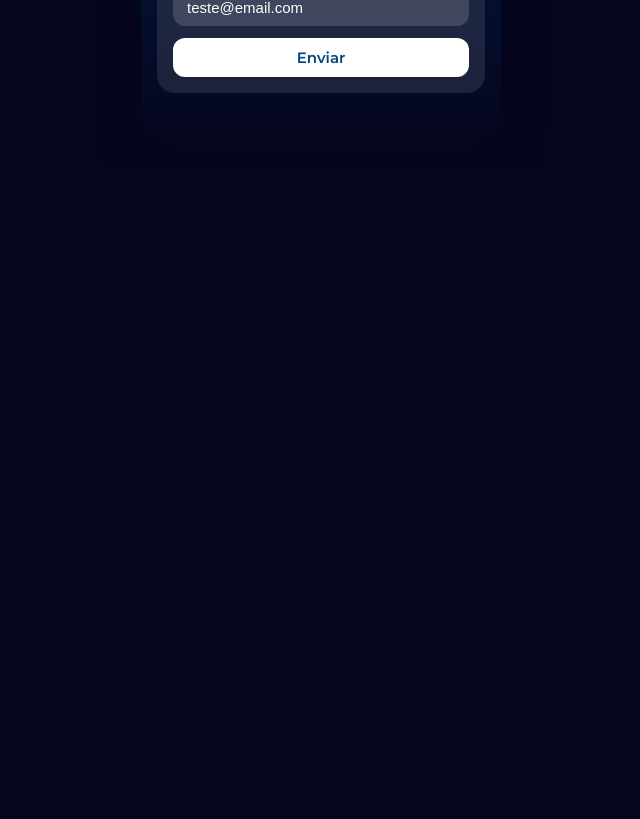
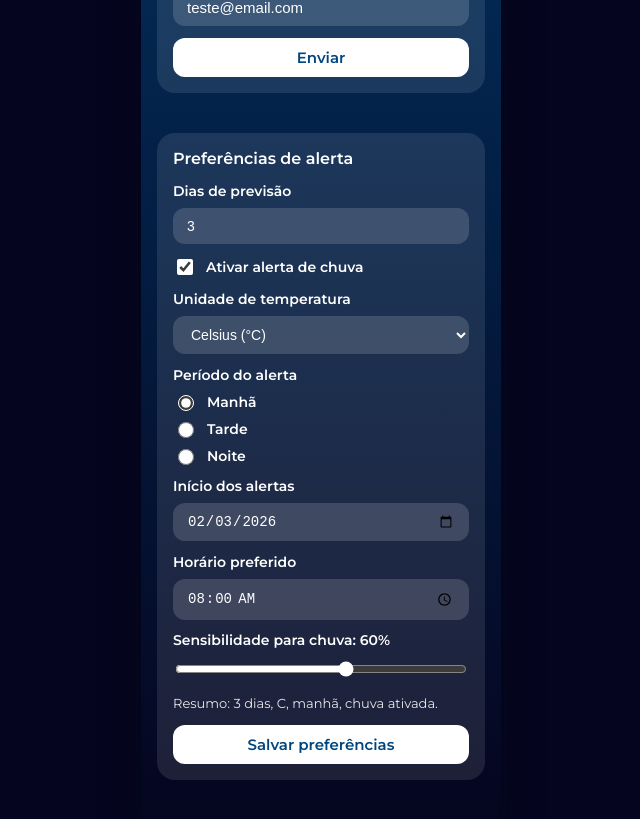
Before and after one commit to brennoluan/climapp-angular, an Angular app: page /details/curitiba in a window 1280 px wide. Shown: the part 753-1572 px from the top of the page, without its empty margins (319-959 px from the left). Before the commit the page ends 918 px from the top, so only its background shows below. Built offline with nearby package versions, Linux system fonts and the light colour scheme.

Commit message:
diferentes tipos

```diff
--- a/src/app/pages/details/details.component.css
+++ b/src/app/pages/details/details.component.css
@@ -229,6 +229,108 @@
   animation-delay: 320ms;
 }
 
+.details-content > *:nth-child(5) {
+  animation-delay: 420ms;
+}
+
+.preferences-area {
+  width: 100%;
+  display: flex;
+  flex-direction: column;
+  gap: 14px;
+  color: #ffffff;
+  background: rgba(255, 255, 255, 0.1);
+  border-radius: 18px;
+  padding: 16px;
+}
+
+.preferences-title {
+  margin: 0;
+  font-size: 16px;
+  font-weight: 600;
+}
+
+.preferences-grid {
+  display: flex;
+  flex-direction: column;
+  gap: 12px;
+}
+
+.preference-field {
+  display: flex;
+  flex-direction: column;
+  gap: 8px;
+  font-size: 14px;
+}
+
+.preference-field label,
+.field-title {
+  font-weight: 600;
+}
+
+.preference-field input:not([type="checkbox"]):not([type="radio"]),
+.preference-field select {
+  background: rgba(255, 255, 255, 0.15);
+  border: none;
+  border-radius: 12px;
+  padding: 10px 14px;
+  color: #ffffff;
+  font-size: 14px;
+  outline: none;
+}
+
+.preference-field input::placeholder {
+  color: #ffffff;
+  opacity: 0.85;
+}
+
+.preference-field input:not([type="checkbox"]):not([type="radio"]):focus-visible,
+.preference-field select:focus-visible {
+  outline: 2px solid #ffffff;
+  outline-offset: 2px;
+}
+
+.option-row {
+  display: flex;
+  align-items: center;
+  gap: 10px;
+  font-weight: 500;
+}
+
+.option-row input {
+  width: 16px;
+  height: 16px;
+  accent-color: #ffffff;
+}
+
+.preference-field input[type="range"] {
+  padding: 6px 0;
+  height: 6px;
+  accent-color: #ffffff;
+}
+
+.preferences-summary {
+  margin: 0;
+  font-size: 13px;
+  opacity: 0.9;
+}
+
+.preferences-button {
+  border: none;
+  border-radius: 12px;
+  padding: 10px 14px;
+  background: #ffffff;
+  color: #00457d;
+  font-size: 15px;
+  font-weight: 600;
+  cursor: pointer;
+}
+
+.preferences-button:focus-visible {
+  outline: 2px solid #ffffff;
+  outline-offset: 3px;
+}
+
 .newsletter-area {
   width: 100%;
   display: flex;
--- a/src/app/pages/details/details.component.html
+++ b/src/app/pages/details/details.component.html
@@ -66,6 +66,75 @@
           Enviar
         </button>
       </form>
+
+      <form class="preferences-area" (ngSubmit)="savePreferences()">
+        <h2 class="preferences-title">Preferências de alerta</h2>
+        <div class="preferences-grid">
+          <div class="preference-field">
+            <label for="pref-days">Dias de previsão</label>
+            <input id="pref-days" name="forecastDays" type="number" min="1" max="7" [(ngModel)]="forecastDays" />
+          </div>
+
+          <div class="preference-field">
+            <label class="option-row" for="pref-rain">
+              <input id="pref-rain" name="rainAlerts" type="checkbox" [(ngModel)]="rainAlerts" />
+              Ativar alerta de chuva
+            </label>
+          </div>
+
+          <div class="preference-field">
+            <label for="pref-unit">Unidade de temperatura</label>
+            <select id="pref-unit" name="temperatureUnit" [(ngModel)]="temperatureUnit">
+              <option value="C">Celsius (°C)</option>
+              <option value="F">Fahrenheit (°F)</option>
+            </select>
+          </div>
+
+          <div class="preference-field">
+            <span class="field-title">Período do alerta</span>
+            <label class="option-row">
+              <input type="radio" name="alertPeriod" value="Manhã" [(ngModel)]="alertPeriod" />
+              Manhã
+            </label>
+            <label class="option-row">
+              <input type="radio" name="alertPeriod" value="Tarde" [(ngModel)]="alertPeriod" />
+              Tarde
+            </label>
+            <label class="option-row">
+              <input type="radio" name="alertPeriod" value="Noite" [(ngModel)]="alertPeriod" />
+              Noite
+            </label>
+          </div>
+
+          <div class="preference-field">
+            <label for="pref-start">Início dos alertas</label>
+            <input id="pref-start" name="alertStart" type="date" [(ngModel)]="alertStart" />
+          </div>
+
+          <div class="preference-field">
+            <label for="pref-time">Horário preferido</label>
+            <input id="pref-time" name="alertTime" type="time" [(ngModel)]="alertTime" />
+          </div>
+
+          <div class="preference-field">
+            <label for="pref-sensitivity">
+              Sensibilidade para chuva: {{ alertSensitivity }}%
+            </label>
+            <input id="pref-sensitivity" name="alertSensitivity" type="range" min="0" max="100" step="10"
+              [(ngModel)]="alertSensitivity" />
+          </div>
+        </div>
+
+        <p class="preferences-summary">
+          Resumo: {{ forecastDays }} dias, {{ temperatureUnit }}, {{ alertPeriod.toLowerCase() }},
+          chuva {{ rainAlerts ? 'ativada' : 'desativada' }}.
+        </p>
+
+        <button class="preferences-button" type="submit">
+          Salvar preferências
+        </button>
+      </form>
+
     </div>
   </section>
 </main>
--- a/src/app/pages/details/details.component.ts
+++ b/src/app/pages/details/details.component.ts
@@ -16,6 +16,13 @@ import { FormsModule } from '@angular/forms';
 export class DetailsComponent {
 
   email = "teste@email.com";
+  forecastDays = 3;
+  rainAlerts = true;
+  temperatureUnit = "C";
+  alertPeriod = "Manhã";
+  alertStart = "2026-02-03";
+  alertTime = "08:00";
+  alertSensitivity = 60;
 
   private route = inject(ActivatedRoute);
   private cityId = toSignal(
@@ -29,8 +36,19 @@ export class DetailsComponent {
 
   subscribe(): void {
 
-    alert('Cadastro realizado ' + this.email + "!");
+    alert(`Cadastro realizado ${this.email}!`);
 
   }
 
+  savePreferences(): void {
+    const alertSchedule = `${this.alertStart} ${this.alertTime}`;
+
+    alert(
+      `Preferências salvas para ${this.city().name}: ${this.forecastDays} dias, ` +
+      `${this.temperatureUnit}, ${this.alertPeriod.toLowerCase()}, ` +
+      `chuva ${this.rainAlerts ? "ativada" : "desativada"} e sensibilidade ${this.alertSensitivity}%. ` +
+      `(${alertSchedule})`
+    );
+  }
+
 }
```
